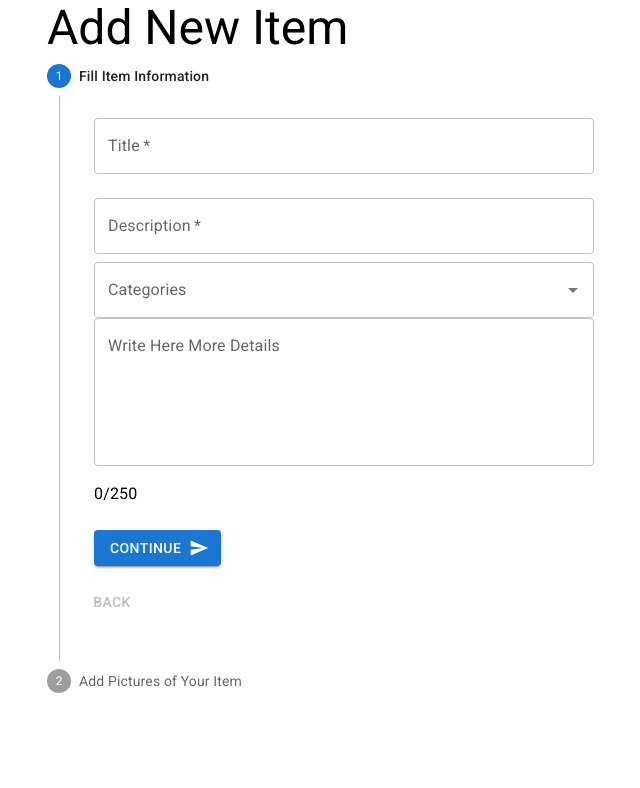
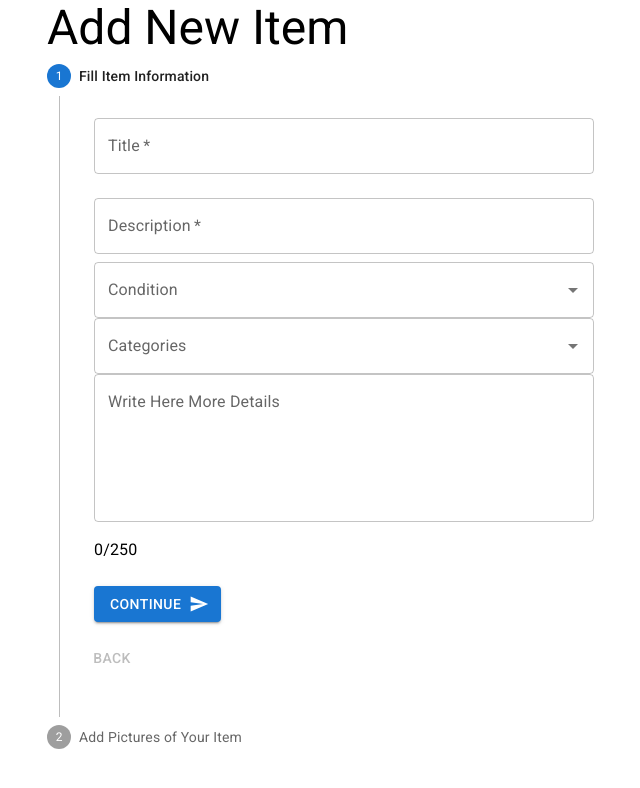
Before and after one commit to boro-mta/boro-fe, a React (Create React App) app: page /addItem in a window 1280 px wide. Shown: the top 788 px of the page, without its empty margins (17-657 px from the left). Built offline with nearby package versions, Linux system fonts and the light colour scheme.

Commit message:
addItemPage - added condition component and updated IFullItemDetailsNew object

```diff
--- a/src/mocks/items.ts
+++ b/src/mocks/items.ts
@@ -19,7 +19,7 @@ export const items: IItem[] = [
   },
 ];
 
-export const options = [
+export const categoriesOptions = [
   {
     value: 0,
     text: 'Renovation',
@@ -41,3 +41,18 @@ export const options = [
     text: 'Electronics',
   },
 ];
+
+export const conditionOptions = [
+  {
+    value: 0,
+    text: 'New in Package',
+  },
+  {
+    value: 1,
+    text: 'Good as New',
+  },
+  {
+    value: 2,
+    text: 'Ok',
+  },
+];
--- a/src/routes/addItemPage.tsx
+++ b/src/routes/addItemPage.tsx
@@ -21,7 +21,7 @@ import HttpClient from "../api/HttpClient";
 import { useNavigate } from "react-router";
 import Autocomplete from "@mui/material/Autocomplete";
 import Stack from "@mui/material/Stack";
-import { options } from "../mocks/items";
+import { categoriesOptions, conditionOptions } from "../mocks/items";
 import { Theme, useTheme } from "@mui/material/styles";
 import Box from "@mui/material/Box";
 import OutlinedInput from "@mui/material/OutlinedInput";
@@ -89,9 +89,11 @@ const addItemPage = (props: Props) => {
   const [imagesNames, setImagesNames] = useState<string[]>([]);
   const [open, setOpen] = useState<boolean>(false);
   const [isAddSuccess, setIsAddSuccess] = useState<boolean>(false);
+  const [condition, setCondition] = useState<string>("");
   const [newCategory, setNewCategory] = useState<any>("");
 
-  const [categoryArr, setCategoryArr] = React.useState<any[]>(options);
+  const [categoryArr, setCategoryArr] = React.useState<any[]>(categoriesOptions);
+  const [conditionArr, setConditionArr] = React.useState<any[]>(conditionOptions);
   const [selectedCategories, setSelectedCategories] = React.useState<string[]>(
     []
   );
@@ -197,7 +199,7 @@ const addItemPage = (props: Props) => {
     if (checkIfCategoryExist(newCategory)) {
       console.log("This category already exist");
     } else {
-      const lastValueNumber: number = options[options.length - 1].value;
+      const lastValueNumber: number = categoriesOptions[categoriesOptions.length - 1].value;
       const newCategoryByUser: object = {
         value: lastValueNumber + 1,
         text: newCategory,
@@ -292,7 +294,7 @@ const addItemPage = (props: Props) => {
       <Box
         sx={{ maxWidth: 400 }}>
         <Stepper activeStep={activeStep} orientation="vertical">
-          {/* step 1 components - add item details: name, description, categories */}
+          {/* step 1 */}
           <Step key={"Fill Item Information"}>
             <StepLabel>{"Fill Item Information"}</StepLabel>
             <StepContent>
@@ -335,6 +337,23 @@ const addItemPage = (props: Props) => {
                         }
                       />
 
+                      <Autocomplete
+                        id="condition"
+                        options={conditionArr}
+                        getOptionLabel={(option: any) => option.text}
+                        onChange={(event, value) => {
+                          console.log(value.text);
+                          setCondition(value.text);
+                        }}
+                        renderInput={(params) => (
+                          <TextField
+                            {...params}
+                            label="Condition"
+                            placeholder="Choose your item condition"
+                          />
+                        )}
+                      />
+
                       {/* categories - Autocomplete */}
                       <Stack spacing={3} sx={{ width: 500 }}>
                         <Autocomplete
@@ -343,6 +362,10 @@ const addItemPage = (props: Props) => {
                           options={categoryArr}
                           getOptionLabel={(option: any) => option.text}
                           filterSelectedOptions
+                          onChange={(event, value) => {
+                            console.log(value.map(({ text }) => text))
+                            setSelectedCategories(value.map(({ text }) => text));
+                          }}
                           renderInput={(params) => (
                             <TextField
                               {...params}
--- a/src/types/index.ts
+++ b/src/types/index.ts
@@ -13,9 +13,8 @@ export interface IFullImageDetails {
 export interface IFullItemDetailsNew {
   itemId: string;
   condition: string;
-  category: string[];
+  categories: string[];
   title: string;
   description?: string;
-  images?: string[];
-  excludedDates: Date[];
+  images?: IFullImageDetails[];
 }
```
